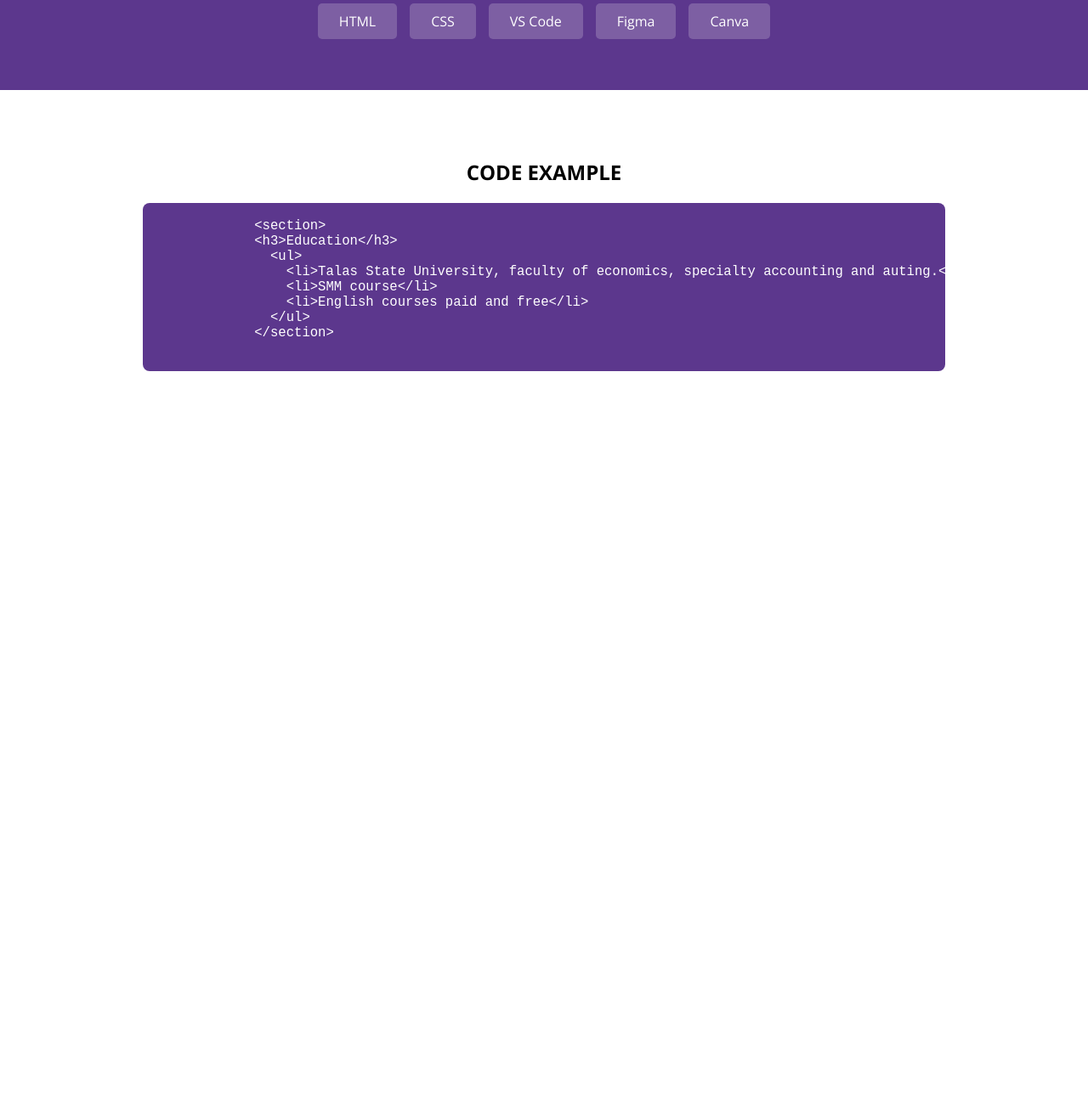
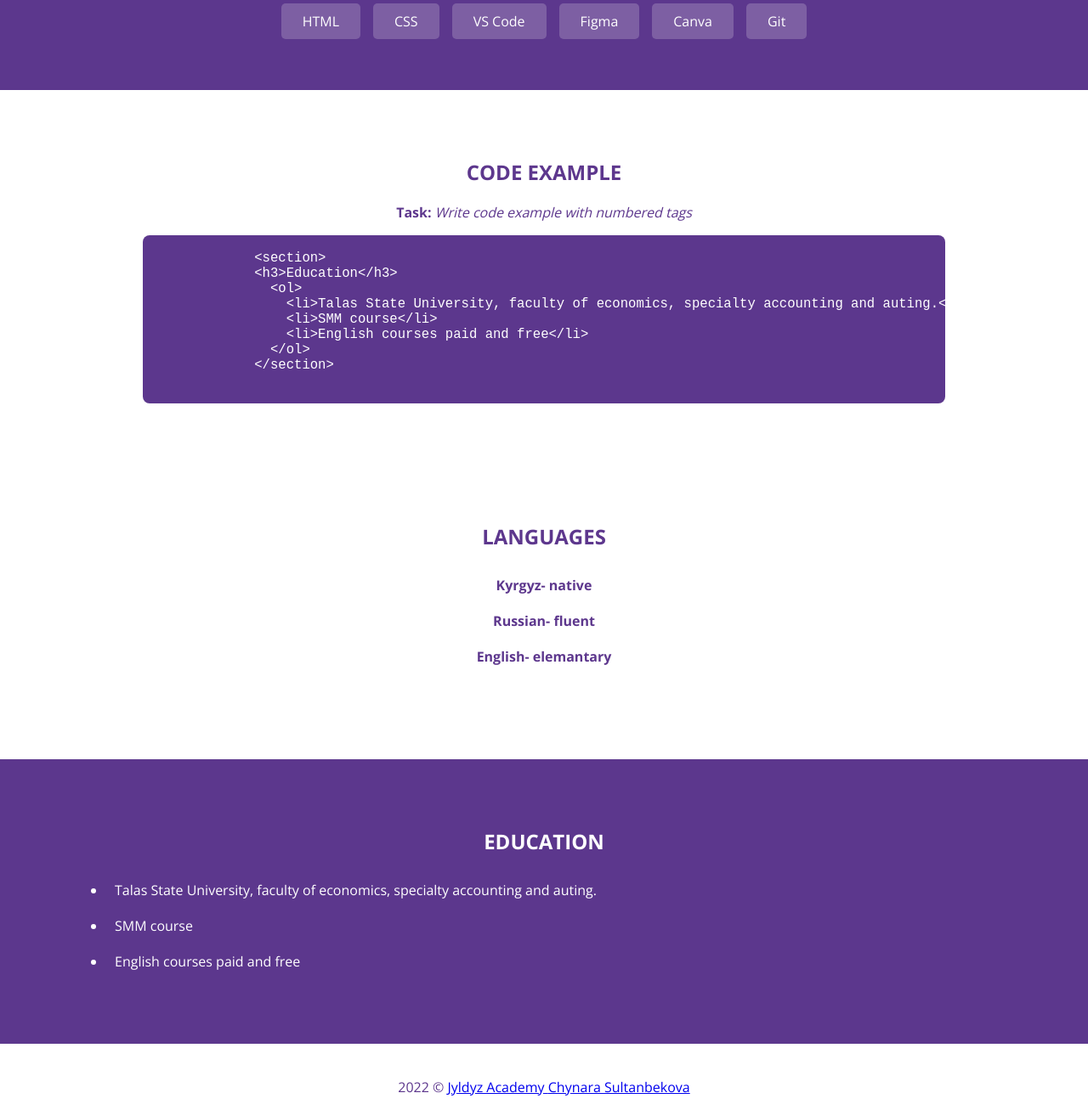
Before and after one commit to ChynaraSultanbekova/Portfolio, a plain HTML site: page index.html in a window 1280 px wide. Shown: the part 791-2098 px from the top of the page at 85% size. Before the commit the page ends 1288 px from the top, so only its background shows below. Drawn offline with nearby package versions, Linux system fonts and the light colour scheme.

Commit message:
Add: skills, code, languages, education, footer

```diff
--- a/css/style.css
+++ b/css/style.css
@@ -18,7 +18,7 @@ html {
 body {
   margin: 0;
   font-family: "Open Sans", sans-serif;
-  color: var(--accent #7149a7d5);
+  color: var(--accent, #3d1077d5);
 }
 
 .container {
@@ -146,11 +146,11 @@ body {
   border-radius: 5px;
 }
 
-.code-example {
+.code {
   text-align: center;
 }
 
-.code-example pre {
+.code pre {
   width: 85%;
   margin: 0 auto;
   text-align: left;
@@ -159,3 +159,37 @@ body {
   background-color: var(--accent);
   border-radius: 8px;
 }
+
+.languages {
+  text-align: center;
+}
+
+.languages ul {
+  font-weight: bold;
+  margin: 0;
+  padding: 0;
+  list-style: none;
+  justify-content: center;
+}
+
+.languages li {
+  padding: 10px 20px;
+  text-align: center;
+}
+
+.education {
+  margin: 40px 0;
+  color: var(--pure-white);
+  background-color: var(--accent);
+}
+
+.education ul {
+  text-align: left;
+}
+
+.education li {
+  padding: 10px 10px;
+}
+footer {
+  text-align: center;
+}
--- a/index.html
+++ b/index.html
@@ -13,6 +13,7 @@
     />
     <link rel="stylesheet" href="css/style.css" />
   </head>
+
   <body>
     <header class="header">
       <div class="container">
@@ -23,13 +24,10 @@
               <a href="#home" class="header-menu-link">Home</a>
             </li>
             <li class="header-menu-item">
-              <a href="#contacts" class="header-menu-link">Contacts</a>
-            </li>
-            <li class="header-menu-item">
               <a href="#skills" class="header-menu-link">Skills</a>
             </li>
             <li class="header-menu-item">
-              <a href="#codeexample" class="header-menu-link">Code Example</a>
+              <a href="#code" class="header-menu-link">Code Example</a>
             </li>
             <li class="header-menu-item">
               <a href="#languages" class="header-menu-link">Languages</a>
@@ -62,10 +60,6 @@
                 attention to detail. When Icommit to doing something, I make
                 sure it gets done, and one time.
               </p>
-              <p>
-                I work well under pressure. When there is a deadline, I can
-                focus on the task at hand and structure my work schedule well.
-              </p>
             </div>
           </div>
         </div>
@@ -91,6 +85,7 @@
           </ul>
         </div>
       </section>
+
       <section id="skills" class="skills section">
         <div class="container">
           <h2 class="section-title">Skills</h2>
@@ -100,27 +95,63 @@
             <li>VS Code</li>
             <li>Figma</li>
             <li>Canva</li>
+            <li>Git</li>
           </ul>
         </div>
       </section>
-      <section id="codeexample" class="code-example section">
+
+      <section id="code" class="code section">
         <div class="container">
           <h2 class="section-title">Code Example</h2>
-
+          <p><b>Task: </b><i>Write code example with numbered tags</i></p>
           <pre>
             <code>
               &lt;section&gt;
               &lt;h3>Education&lt;/h3&gt;
-                &lt;ul&gt;
+                &lt;ol&gt;
                   &lt;li&gt;Talas State University, faculty of economics, specialty accounting and auting.&lt;/li&gt;
                   &lt;li&gt;SMM course&lt;/li&gt;
                   &lt;li&gt;English courses paid and free&lt;/li&gt;
-                &lt;/ul&gt;
+                &lt;/ol&gt;
               &lt;/section&gt;
             </code>
           </pre>
         </div>
       </section>
+
+      <section id="languages" class="languages section">
+        <div class="container">
+          <h2 class="section-title">Languages</h2>
+          <ul>
+            <li>Kyrgyz- native</li>
+            <li>Russian- fluent</li>
+            <li>English- elemantary</li>
+          </ul>
+        </div>
+      </section>
+
+      <section id="education" class="education section">
+        <div class="container">
+          <h2 class="section-title">Education</h2>
+          <ul>
+            <li>
+              Talas State University, faculty of economics, specialty accounting
+              and auting.
+            </li>
+            <li>SMM course</li>
+            <li>English courses paid and free</li>
+          </ul>
+        </div>
+      </section>
     </main>
+    <footer>
+      <p>
+        2022 &copy;
+        <a href="https://linktr.ee/jyldyzacademy2020"> Jyldyz Academy </a>
+        <a href="https://codepen.io/Chynara-Sultanbekova"
+          >Chynara Sultanbekova</a
+        >
+      </p>
+    </footer>
   </body>
 </html>
```
